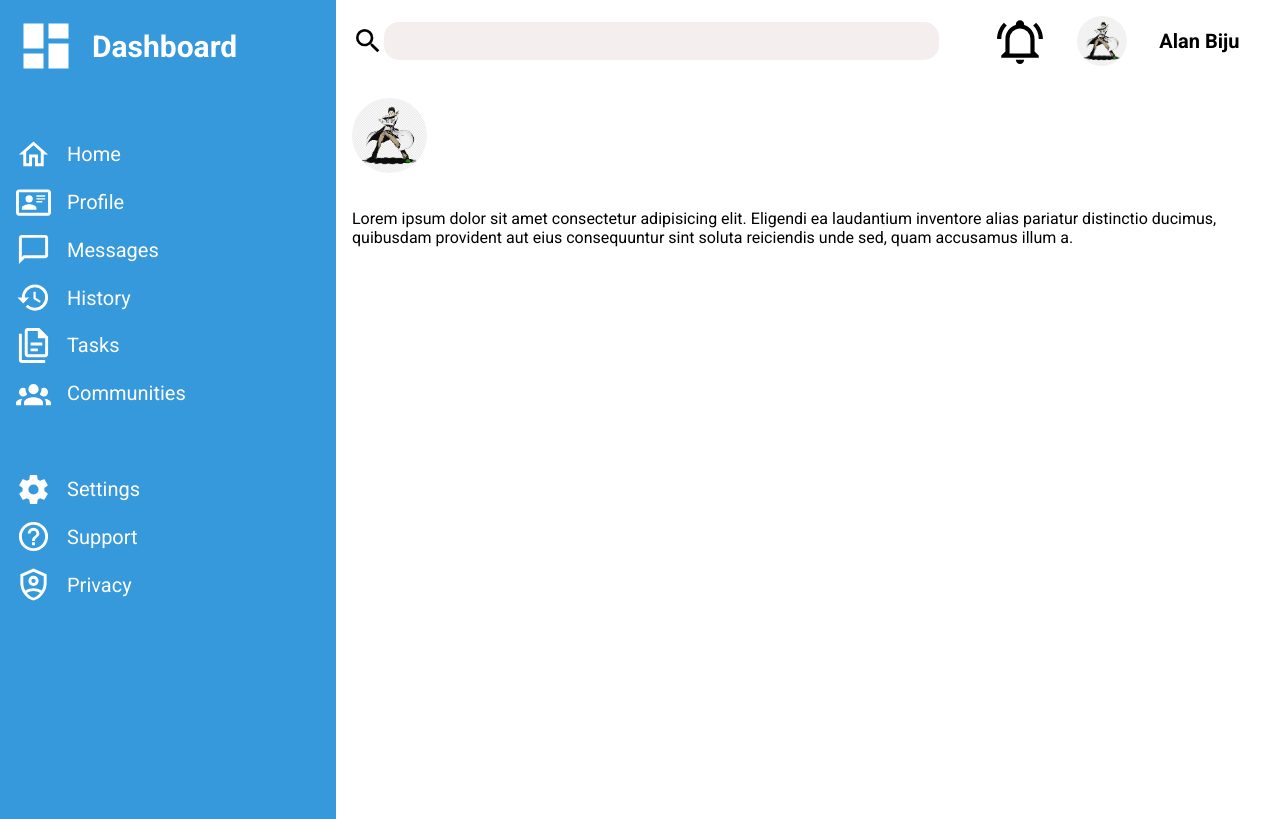
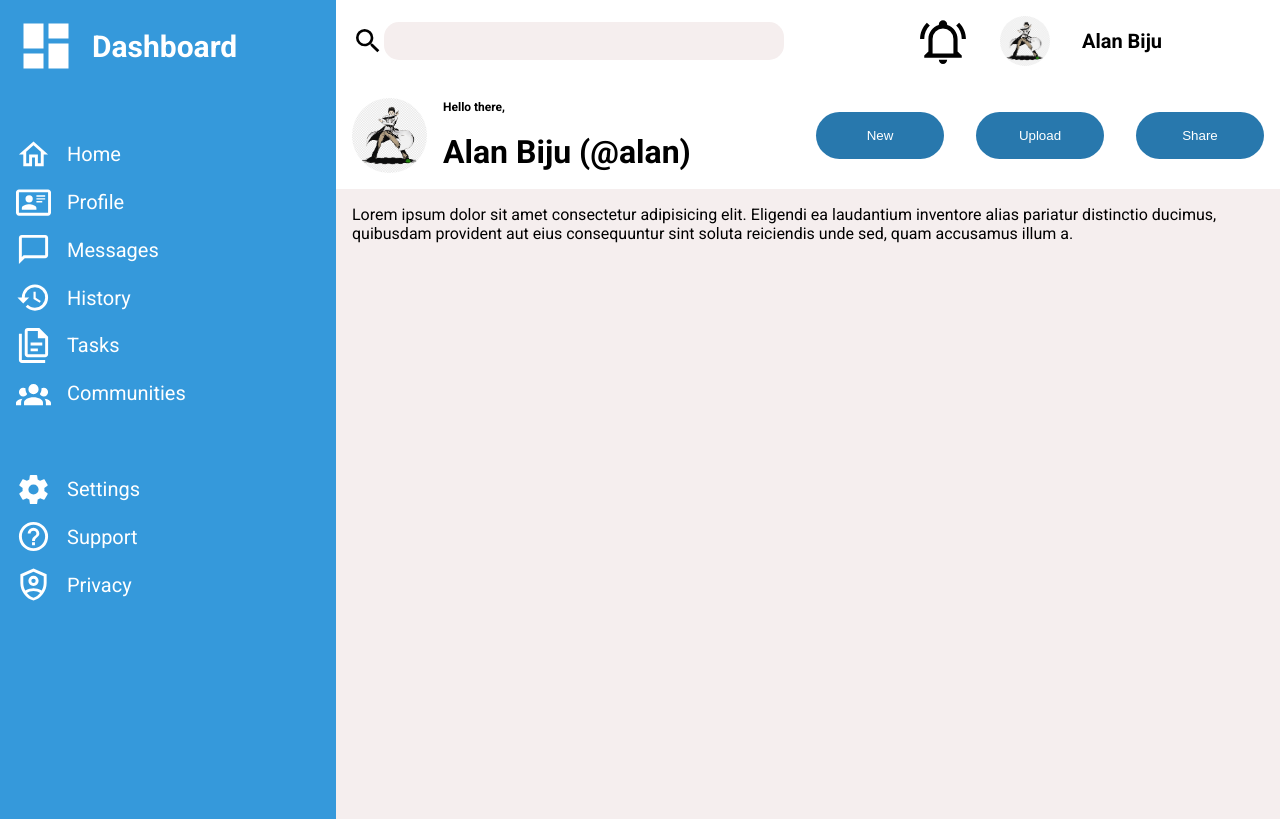
Before and after one commit to DunkDoge/Dashboard, a plain HTML site: page index.html in a window 1280 px wide. Shown: the top 819 px of the page. Drawn offline with Linux system fonts and the light colour scheme.

Commit message:
header done

```diff
--- a/index.html
+++ b/index.html
@@ -70,8 +70,17 @@
         </div>
         <div class="header-hello">
             <img src="assets/icons/steinsgate.png" alt="profile picture">
+            <b>
+            <p style="font-size: 0.75rem;">Hello there,</p>
+            <br>
+            <p style="font-size: 2rem;">Alan Biju (@alan)</p>
+            </b>
         </div>
-        <div class="header-buttons"></div>
+        <div class="header-buttons">
+            <button>New</button>
+            <button>Upload</button>
+            <button>Share</button>
+        </div>
     </header>
 
     <main>
--- a/styles.css
+++ b/styles.css
@@ -101,8 +101,35 @@ header {
     width: 50px;
 }
 
+.header-hello {
+    display: flex;
+    align-items: center;
+    gap: 1rem;
+}
+
 .header-hello img{
     height: 75px;
     width: 75px;
     border-radius: 50px;
 }
+
+.header-buttons {
+    display: flex;
+    align-items: center;
+    justify-content: center;
+    gap: 2rem;
+}
+
+.header-buttons button {
+    background-color: rgb(40, 120, 173);;
+    color: white;
+    border-radius: 25px;
+    padding: 1rem;
+    width: 8rem;
+    border: none;
+}
+
+main {
+    background-color: rgb(245, 238, 238);
+    height: 100vh;
+}
```
